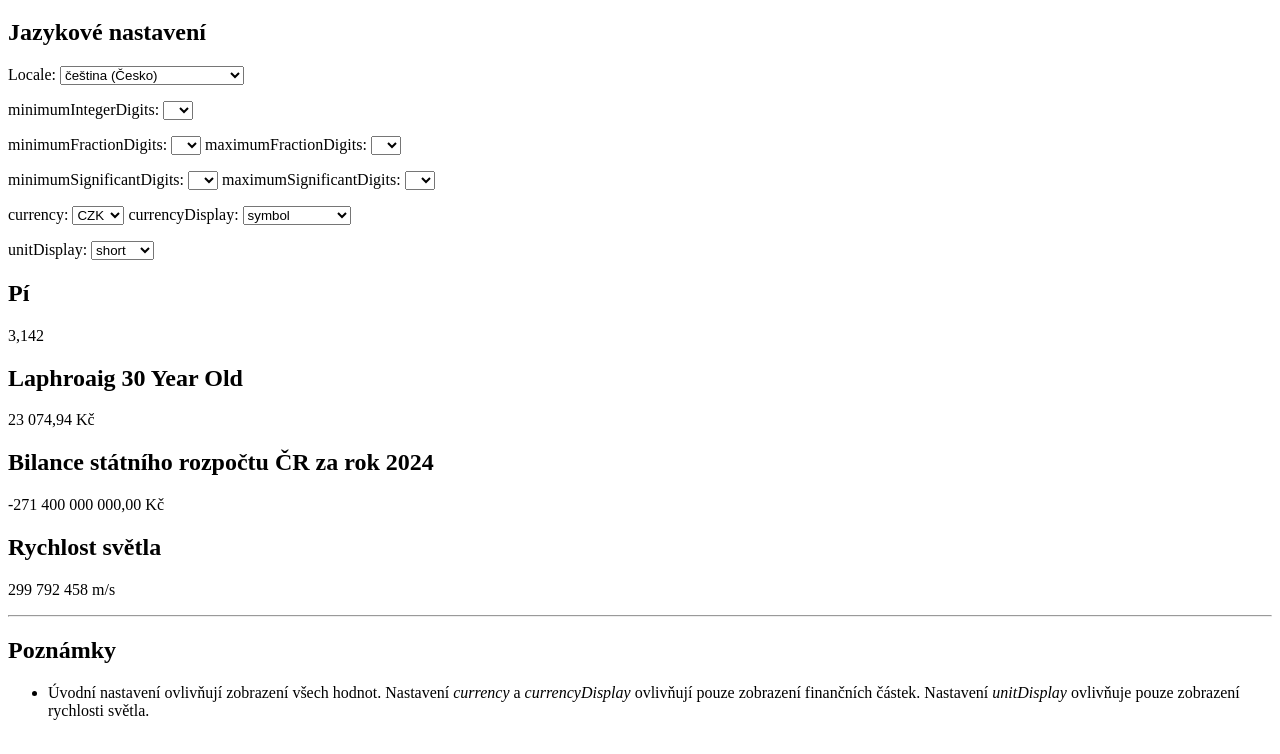
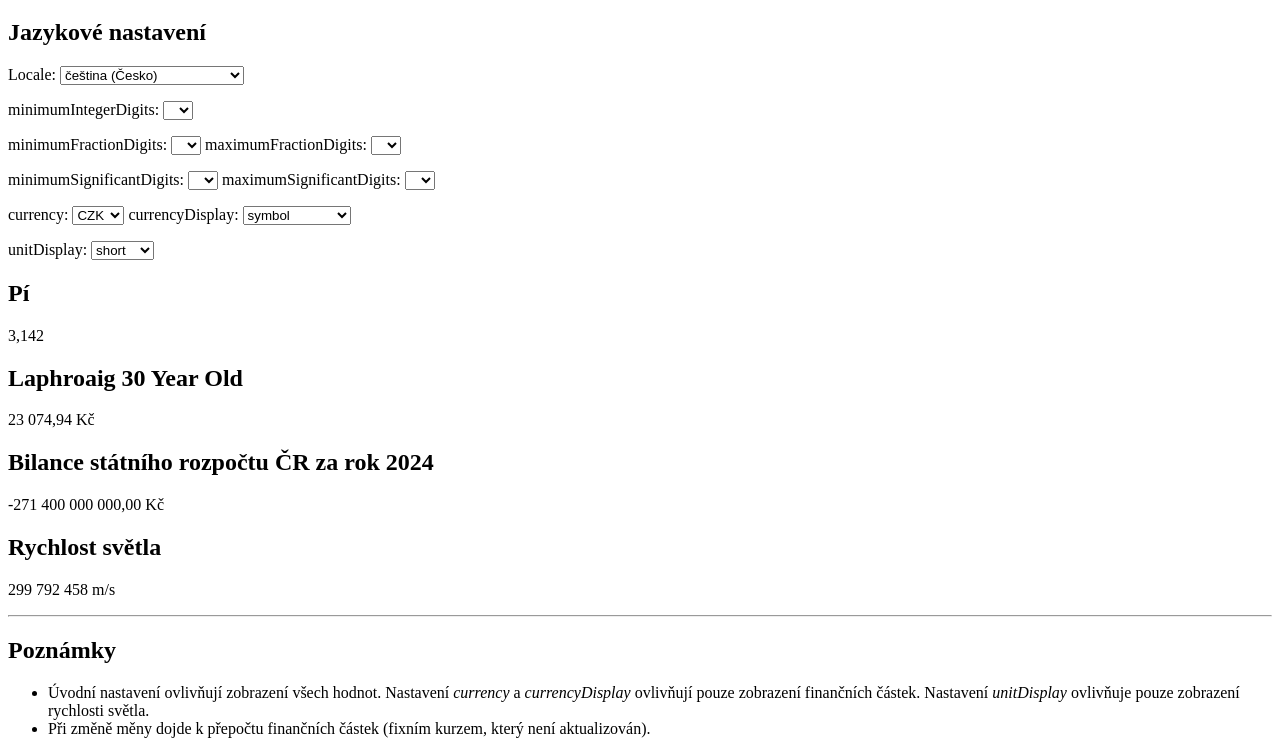
Before and after one commit to ondrakucera/frontkon-2025-vicejazycnost-intl, a website with bundled scripts: page NumberFormat.html in a window 1280 px wide. Shown: the part 61-815 px from the top of the page. Built offline with nearby package versions, Linux system fonts and the light colour scheme.

Commit message:
Add explanation about currencies to NumberFormat example

```diff
--- a/NumberFormat.html
+++ b/NumberFormat.html
@@ -56,6 +56,7 @@
 				<em>currencyDisplay</em> ovlivňují pouze zobrazení finančních částek. Nastavení
 				<em>unitDisplay</em> ovlivňuje pouze zobrazení rychlosti světla.
 			</li>
+			<li>Při změně měny dojde k přepočtu finančních částek (fixním kurzem, který není aktualizován).</li>
 		</ul>
 	</body>
 </html>
```
